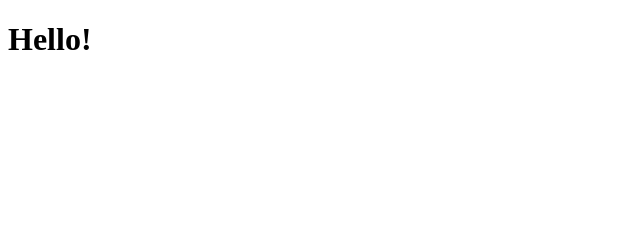
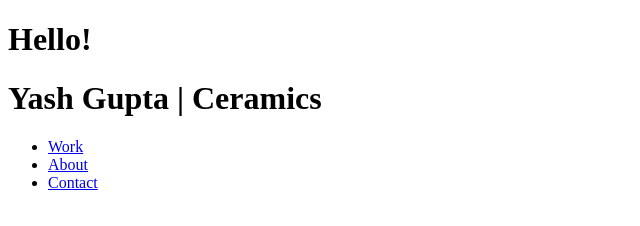
Before and after one commit to gyash21/Artist-Portfolio, a plain HTML site: page index.html in a window 1280 px wide. Shown: the whole page, without its empty margins (0-640 px from the left). Drawn offline with Linux system fonts and the light colour scheme.

Commit message:
update- basic nav elements

```diff
--- a/index.html
+++ b/index.html
@@ -8,7 +8,17 @@
 </head>
 <body>
 
+    <h1>Hello!</h1>
+    <header>
+        <h1>Yash Gupta | Ceramics</h1>
+        <nav>
+            <ul>
+                <li><a href="#work">Work</a></li>
+                <li><a href="#about">About</a></li>
+                <li><a href="#contact">Contact</a></li>
+            </ul>
+        </nav>
+    </header>
 
-    <h1>Hello!</h1>
 </body>
 </html>
```
